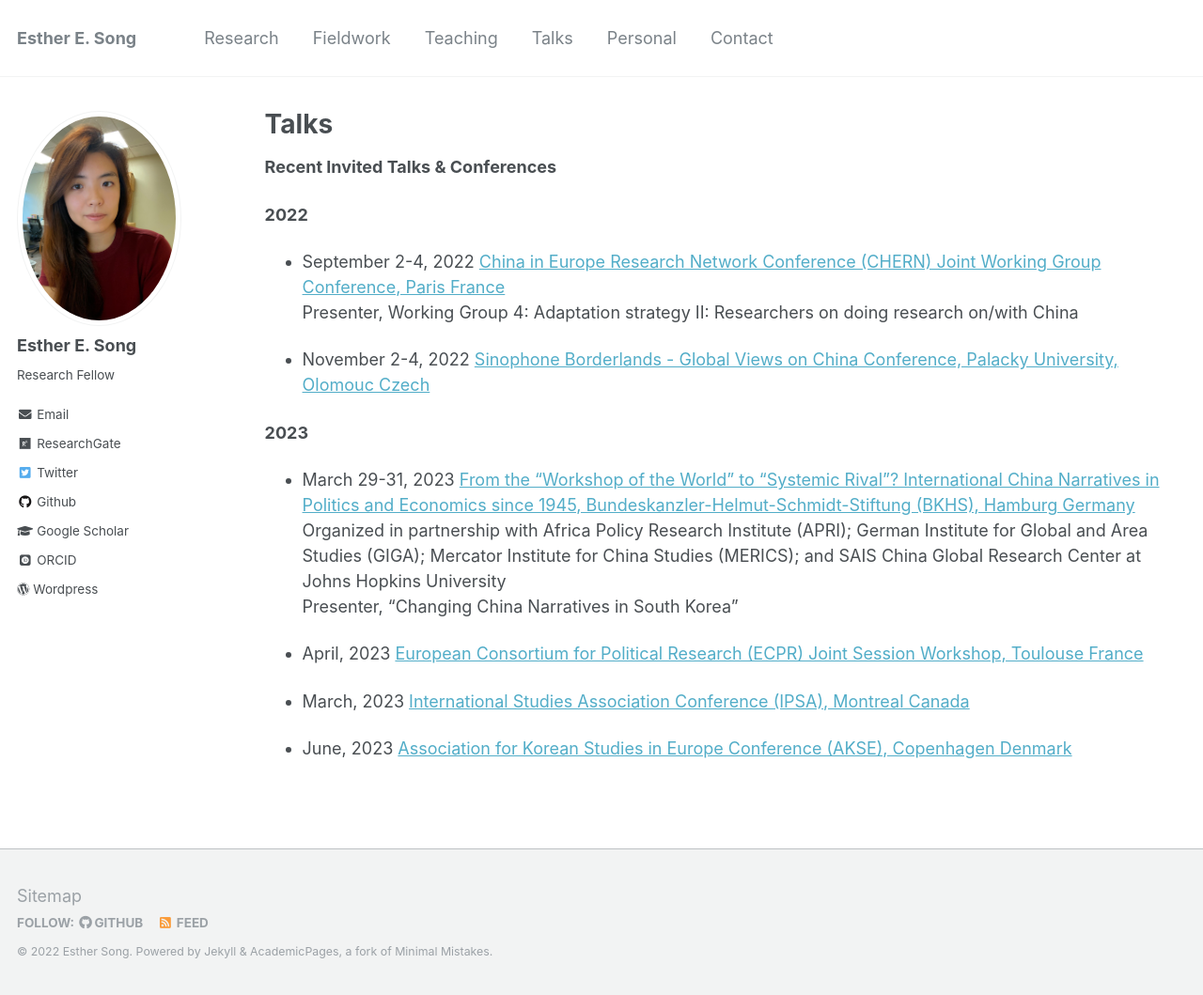
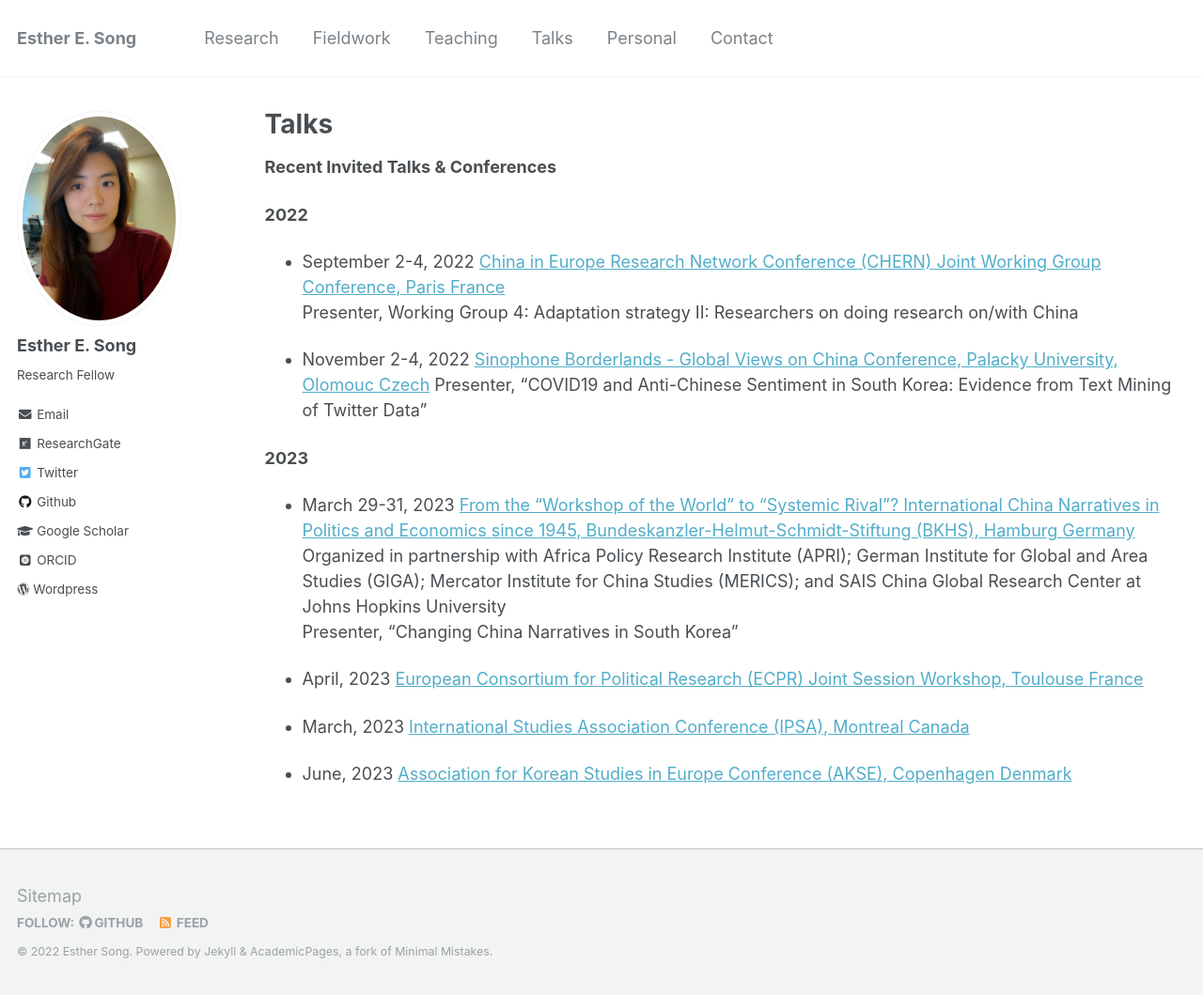
Before and after one commit to ehsong/ehsong.github.io, a Jekyll site: the page built from _pages/talks.md, in a window 1280 px wide and 1059 px high. Shown: the whole window at 94% size. Built offline with Jekyll 4.4.1, drawn with Linux system fonts in a browser that asks for light colours; some web fonts are replaced.

Commit message:
Update talks.md

```diff
--- a/_pages/talks.md
+++ b/_pages/talks.md
@@ -15,6 +15,7 @@ author_profile: true
 Presenter, Working Group 4: Adaptation strategy II: Researchers on doing research on/with China
 
 - November 2-4, 2022 [Sinophone Borderlands - Global Views on China Conference, Palacky University, Olomouc Czech](https://sinofon.cz/surveys/)
+Presenter, "COVID19 and Anti-Chinese Sentiment in South Korea: Evidence from Text Mining of Twitter Data"
 
 **2023**
 
```
